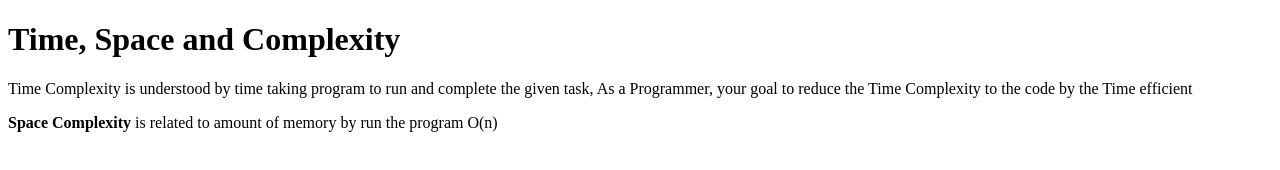
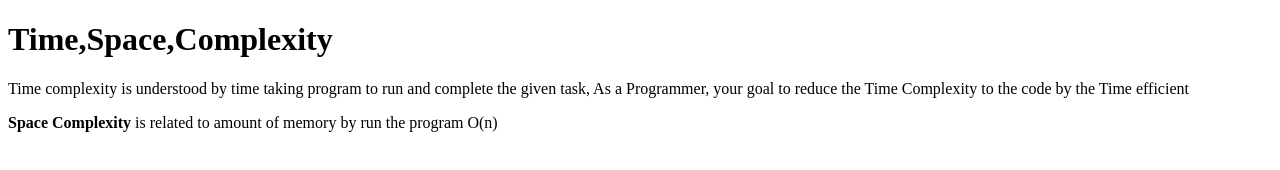
Before and after one commit to acciojob/time-and-space-complexity-Bharat8087, a website: page main.html in a window 1280 px wide. Drawn offline with Linux system fonts and the light colour scheme.

Commit message:
created a submission

```diff
--- a/main.html
+++ b/main.html
@@ -7,8 +7,8 @@
 </head>
 
 <body>
-<h1> Time, Space and Complexity </h1>
-  <p>Time Complexity is understood by time taking program to run and complete the given task, As a Programmer, your goal to reduce the Time Complexity to the code by the Time efficient </p>
+<h1> Time,Space,Complexity </h1>
+  <p>Time complexity is understood by time taking program to run and complete the given task, As a Programmer, your goal to reduce the Time Complexity to the code by the Time efficient </p>
 	<p> <b>Space Complexity </b> is related to amount of memory by run the program O(n) </p>
 	<script type="text/javascript" src="./script.js">
 </script>
```
